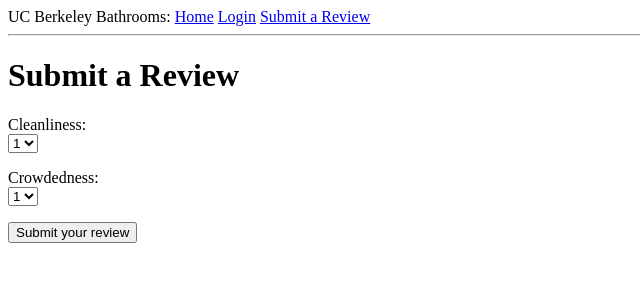
After one commit to calb3ars/berkeley_bathroom, a Flask app: page /submit_review in a window 1280 px wide. The commit adds this page. Shown: the top 300 px of the page, without its empty margins (0-640 px from the left). Run offline with Flask 2, Linux system fonts and the light colour scheme.

Commit message:
Updated nav bar, added review submission page

```diff
--- a/app/forms.py
+++ b/app/forms.py
@@ -1,7 +1,13 @@
 from flask.ext.wtf import Form
-from wtforms import StringField, BooleanField
+from wtforms import StringField, BooleanField, SelectField
 from wtforms.validators import DataRequired
 
 class LoginForm(Form):
 	openid = StringField('openid', validators=[DataRequired()])
 	remember_me = BooleanField('remember_me', default=False)
+
+class ReviewForm(Form):
+        ratingChoices = [('1', 1), ('2', 2), ('3', 3), ('4', 4), ('5', 5)]
+        cleanliness = SelectField(label='Cleanliness', choices=ratingChoices)
+        crowdedness = SelectField(label='Crowdedness', choices=ratingChoices)
+        numberOfStalls = SelectField(label='Number of Stalls', choices=ratingChoices)
--- a/app/templates/base.html
+++ b/app/templates/base.html
@@ -7,7 +7,7 @@
 		{% endif %}
 	</head>
 	<body>
-		<div>Microblog: <a href="/index">Home</a></div>
+		<div>UC Berkeley Bathrooms: <a href="/index">Home</a> <a href="/login">Login</a> <a href="/submit_review">Submit a Review</a></div>
 		<hr>
 		{% with messages = get_flashed_messages() %}
 			{% if messages %}
--- /dev/null
+++ b/app/templates/submit_review.html
@@ -0,0 +1,20 @@
+<!-- extend from base layout -->
+{% extends "base.html" %}
+
+{% block content %}
+  <h1>Submit a Review</h1>
+  <form action="" method="post" name="login">
+      {{ form.hidden_tag() }}
+      <p>
+          Cleanliness:<br>
+          {{ form.cleanliness }}<br>
+      </p>
+      <p>
+	Crowdedness:<br>
+	{{ form.crowdedness }}<br>
+      </p>
+      <p>
+	<input type="submit" value="Submit your review">
+      </p>
+  </form>
+{% endblock %}
--- a/app/views.py
+++ b/app/views.py
@@ -1,6 +1,6 @@
 from flask import render_template, flash, redirect #function to load template from Flask framework
 from app import app
-from .forms import LoginForm
+from .forms import LoginForm, ReviewForm
 
 @app.route('/') #map / file
 @app.route('/index') #map /index file
@@ -41,6 +41,15 @@ def login():
 							form=form,
 							providers=app.config['OPENID_PROVIDERS'])
 
+@app.route('/submit_review', methods=['GET', 'POST'])
+def review():
+        form = ReviewForm()
+        if form.validate_on_submit():
+                flash('Successfully submitted review')
+                return redirect('/index')
+        return render_template('submit_review.html', title='Submit a Review', form=form)
+
+
 #you can change the URL based on variables
 #@app.route('/user/<username>')
 #def show_user_profile(username):
```
Also changed, not shown: 7 other files.
